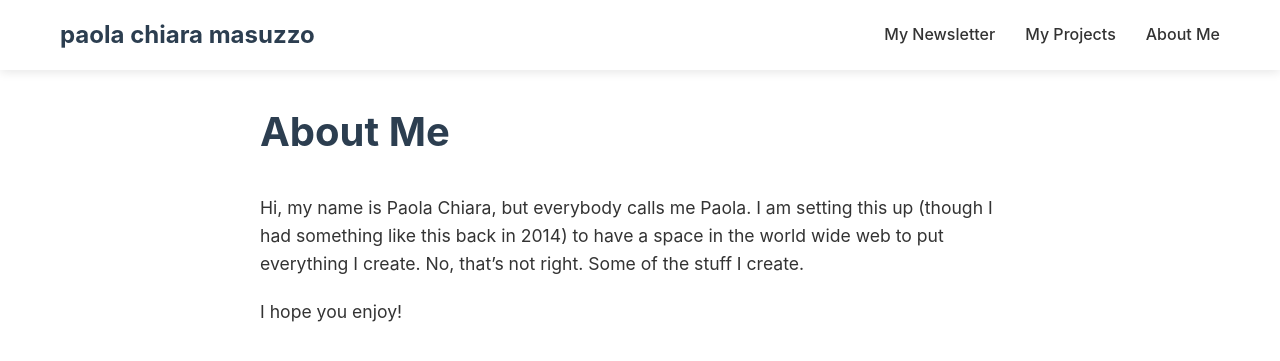
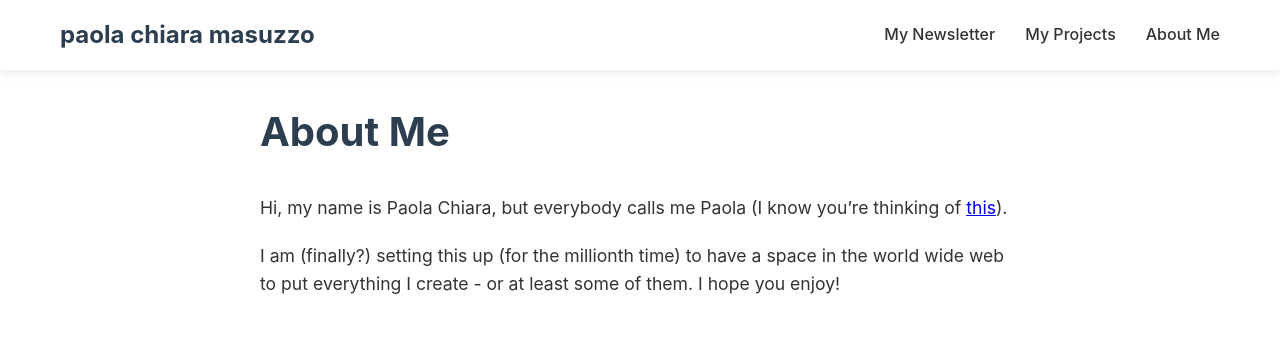
Before and after one commit to pcmasuzzo/pcmasuzzo.github.io, a Jekyll site: the page built from about.md, in a window 1280 px wide and 900 px high. Shown: the top 361 px of the window. Built offline with Jekyll 4.4.1, drawn with Linux system fonts in a browser that asks for light colours.

Commit message:
Update about.md

```diff
--- a/about.md
+++ b/about.md
@@ -5,8 +5,7 @@ title: About
 
 # About Me
 
-Hi, my name is Paola Chiara, but everybody calls me Paola.
-I am setting this up (though I had something like this back in 2014) to have a space in the world wide web to put everything I create.
-No, that's not right. Some of the stuff I create.
+Hi, my name is Paola Chiara, but everybody calls me Paola (I know you're thinking of [this](https://en.meming.world/wiki/My_Name_is_Giovanni_Giorgio)).
 
+I am (finally?) setting this up (for the millionth time) to have a space in the world wide web to put everything I create - or at least some of them.
 I hope you enjoy!
```
